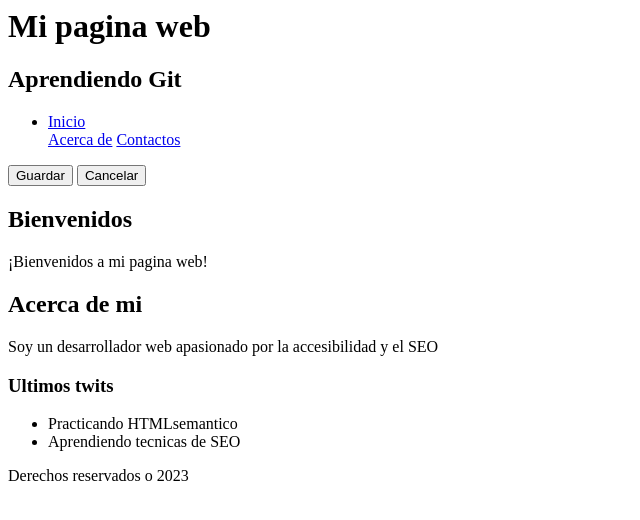
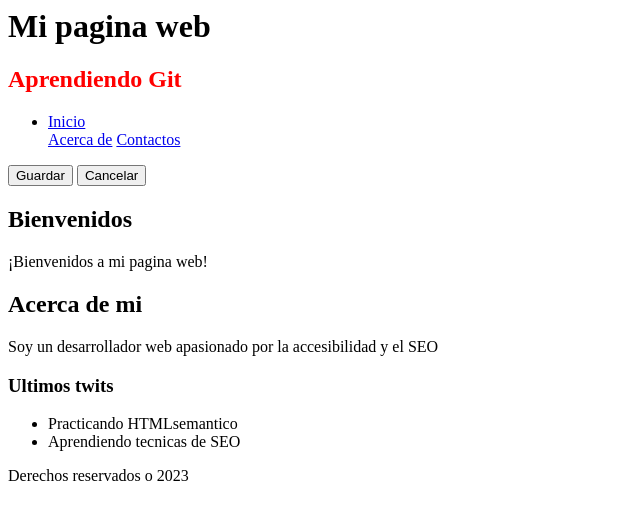
Before and after one commit to maichi13/git-github-practica, a plain HTML site: page index.html in a window 1280 px wide. Shown: the whole page, without its empty margins (0-640 px from the left). Drawn offline with Linux system fonts and the light colour scheme.

Commit message:
Se cambio el color de aprendiendo Git

```diff
--- a/index.html
+++ b/index.html
@@ -3,7 +3,7 @@
         <h1>
             Mi pagina web
         </h1>
-        <h2>
+        <h2 style="color: red;">
             Aprendiendo Git
         </h2>
         <nav>
```
